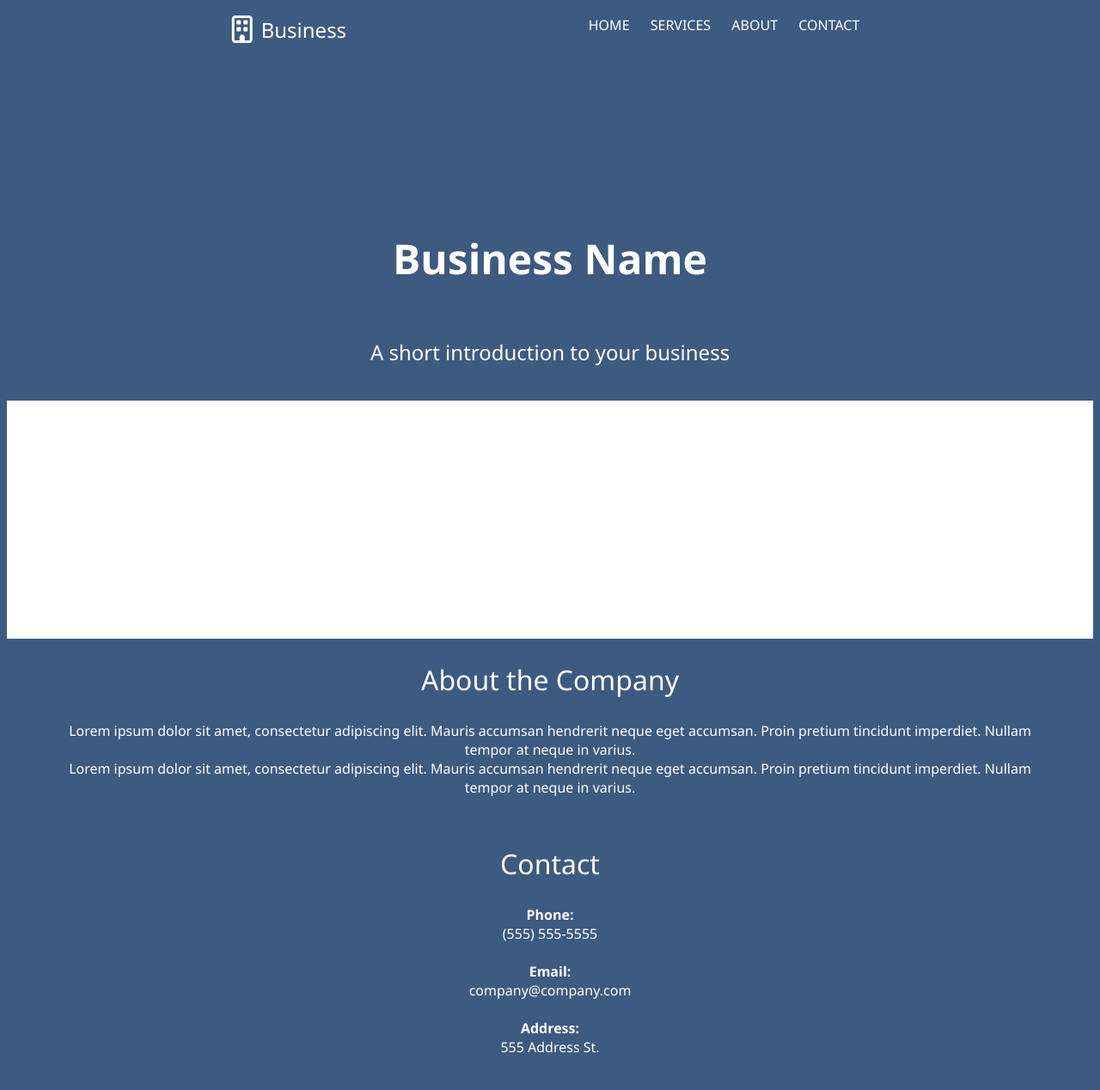
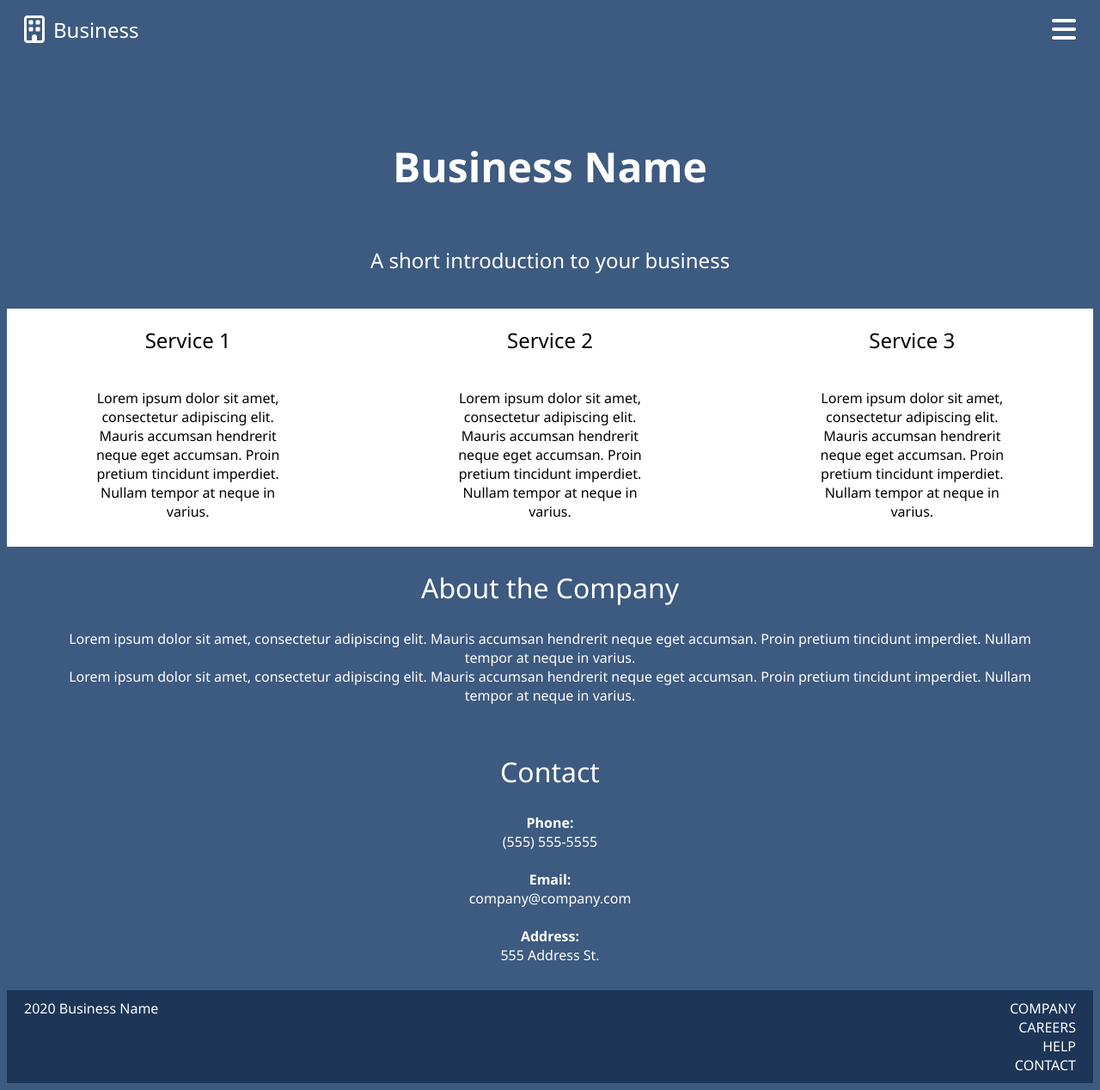
Before and after one commit to markohanesian/responsive-one-pager, a plain HTML site: page index.html in a window 1280 px wide. Shown: the whole page at 86% size. Drawn offline with Linux system fonts and the light colour scheme.

Commit message:
Updated header and footer

```diff
--- a/index.html
+++ b/index.html
@@ -12,11 +12,8 @@
             <i class="far fa-building" style="margin-right: 10px;"></i>
             <p class=lead>Business</p>
         </div>
-        <div>
-            <a href="/home/">Home</a>
-            <a href="#Services">Services</a>
-            <a href="/About/">About</a>
-            <a href="/Contact/">Contact</a>
+        <div id="nav-link-div">
+            <i class="fas fa-bars"></i>
         </div>
     </nav>
     <section id="home">
@@ -62,5 +59,14 @@
         <br>
         <strong>Address:</strong> 555 Address St.
     </section>
+    <footer>
+        <div id="footer-text">2020 Business Name</div>
+        <div id="footer-links-div">
+            <a class="footer-link" href="/Contact/">company</a>
+            <a class="footer-link" href="/Contact/">careers</a>
+            <a class="footer-link" href="/Contact/">help</a>
+            <a class="footer-link" href="/Contact/">Contact</a>
+        </div>
+    </footer>
 </body>
 </html>
--- a/styles.css
+++ b/styles.css
@@ -5,14 +5,21 @@ body {
 }
 
 nav {
-    height: 200px;
     display: flex;
     flex-direction: row;
-    justify-content: space-evenly;
-    align-content: center;
-    /* border-bottom: 1px solid lightgrey; */
+    justify-content: space-between;
+    padding-left: 10px;
+    padding-right: 10px;
 }
 
+#nav-link-div {
+    display: flex;
+    flex-direction: row;
+}
+
+.nav-link {
+    padding: 5px;
+}
 
 section {
     display: flex;
@@ -37,13 +44,13 @@ div {
     flex-wrap: wrap;
     justify-content: space-around;
     background-color: white;
-    color: black;
 }
 
 .services-items {
     display: flex;
     flex-direction: column;
-    color: white;
+    /* Text color of services */
+    color: black;
     width: 250px;
     text-align: center;
     align-items: center;
@@ -68,14 +75,44 @@ div {
     padding-bottom: 30px;
 }
 
+footer {
+    display: flex;
+    flex-direction: row;
+    justify-content: space-between;
+    align-items: flex-start;
+    padding-left: 10px;
+    padding-right: 10px;
+    background-color: #1d3557;
+    color: white;
+}
+
+#footer-text {
+    display: flex;
+    flex-direction: column;
+    justify-content: flex-start;
+}
+
+#footer-links-div {
+    display: flex;
+    flex-direction: column;
+    justify-content: flex-start;
+}
+
+.footer-link {
+    margin: 0px;
+}
+
 a {
+    display: flex;
+    flex-direction: row;
+    justify-content: flex-end;
     font-family: 'Segoe UI', Tahoma, Geneva, Verdana, sans-serif;
     text-transform: uppercase;
     font-weight: normal;
     text-decoration: none;
     color: white;
-    padding: 10px;
 }
+
 a:hover {
     text-decoration: none;
     /* filter: brightness(85%); */
```
